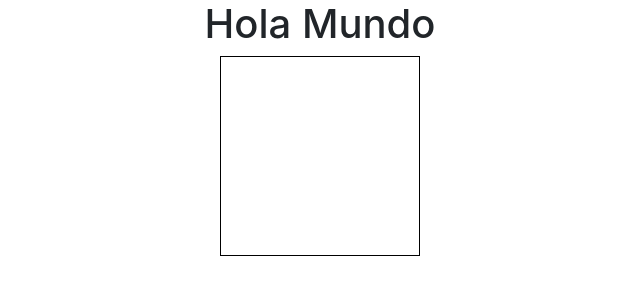
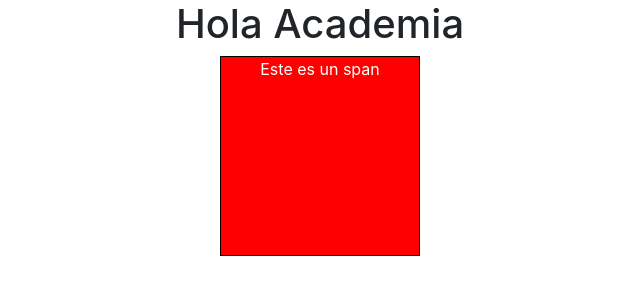
Before and after one commit to samarce94/samrepositorio, a plain HTML site: page Ejercicios/index.html in a window 1280 px wide. Shown: the whole page, without its empty margins (320-960 px from the left). Drawn offline with nearby package versions, Linux system fonts and the light colour scheme.

Commit message:
DOM API examples

```diff
--- a/Ejercicios/script.js
+++ b/Ejercicios/script.js
@@ -0,0 +1,36 @@
+ // getElementById - Nos regresa el elemento dependiendo del ID
+ var squareTest = document.getElementById('square-test');
+ console.log(squareTest);
+
+ // getElementByTagName - Nos regresa un array de elementos dependiendo del tag
+ var titulo = document.getElementsByTagName('h1');
+ console.log(titulo);
+
+ // createElement - Crea un elemento virtual que no se agrega al DOM
+ var span = document.createElement('span');
+
+ // innerHTML - Modifica el HTML que esta dentro del objeto
+ titulo[0].innerHTML = 'Hola Academia';
+
+ span.innerHTML = 'Este es un span';
+ console.log(span);
+
+ // appenChild - Agrega el elemento al final de otro objeto
+ squareTest.appendChild(span);
+
+ // style - Nos regresa un objeto con todos los estilos del elemento
+ squareTest.style.background = "red";
+ squareTest.style.color = "white";
+
+ // setAttribute - Setea un atributo del elemento
+ squareTest.setAttribute('data-value', 0);
+ console.log(squareTest);
+
+ // getAttribute - Setea un atributo del elemento
+ console.log(squareTest.getAttribute('data-value'));
+
+ // addEventListener - Dispara una funcion cuando pasa algun evento.
+ squareTest.addEventListener('click', function(evento) {
+     // evento - trae un objeto con la informacion del evento
+     console.log(evento, evento.target);
+ });
--- a/Ejercicios/styles/styles.css
+++ b/Ejercicios/styles/styles.css
@@ -7,7 +7,8 @@ h1 {
     justify-content: center;
 }
 
-#square-test {
+#square-test,
+#square-ejercicio {
     width: 200px;
     height: 200px;
     text-align: center;
@@ -16,6 +17,7 @@ h1 {
     overflow: auto;
 }
 
-#square-test span {
+#square-test span,
+#square-ejercicio span {
     display: block;
 }
```
